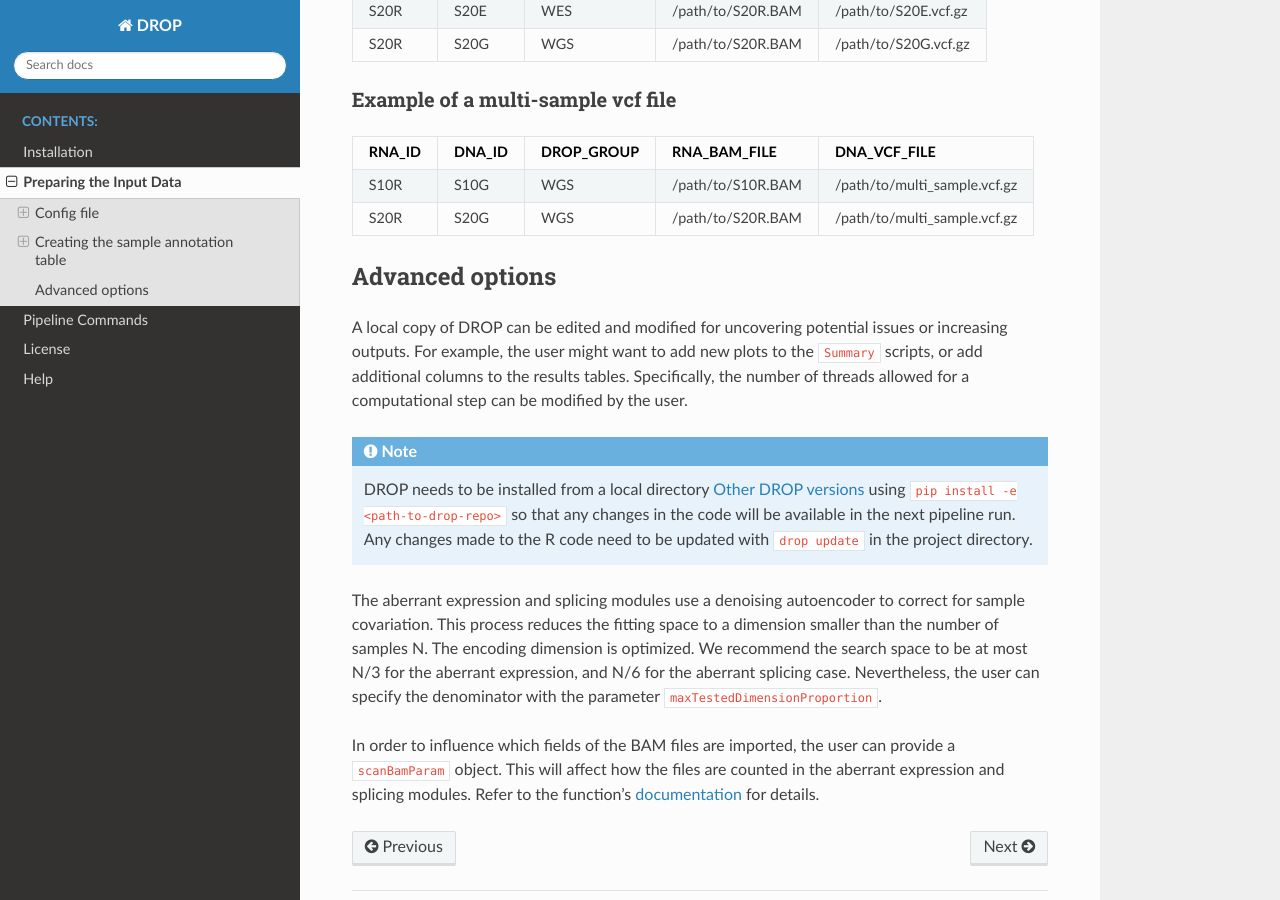
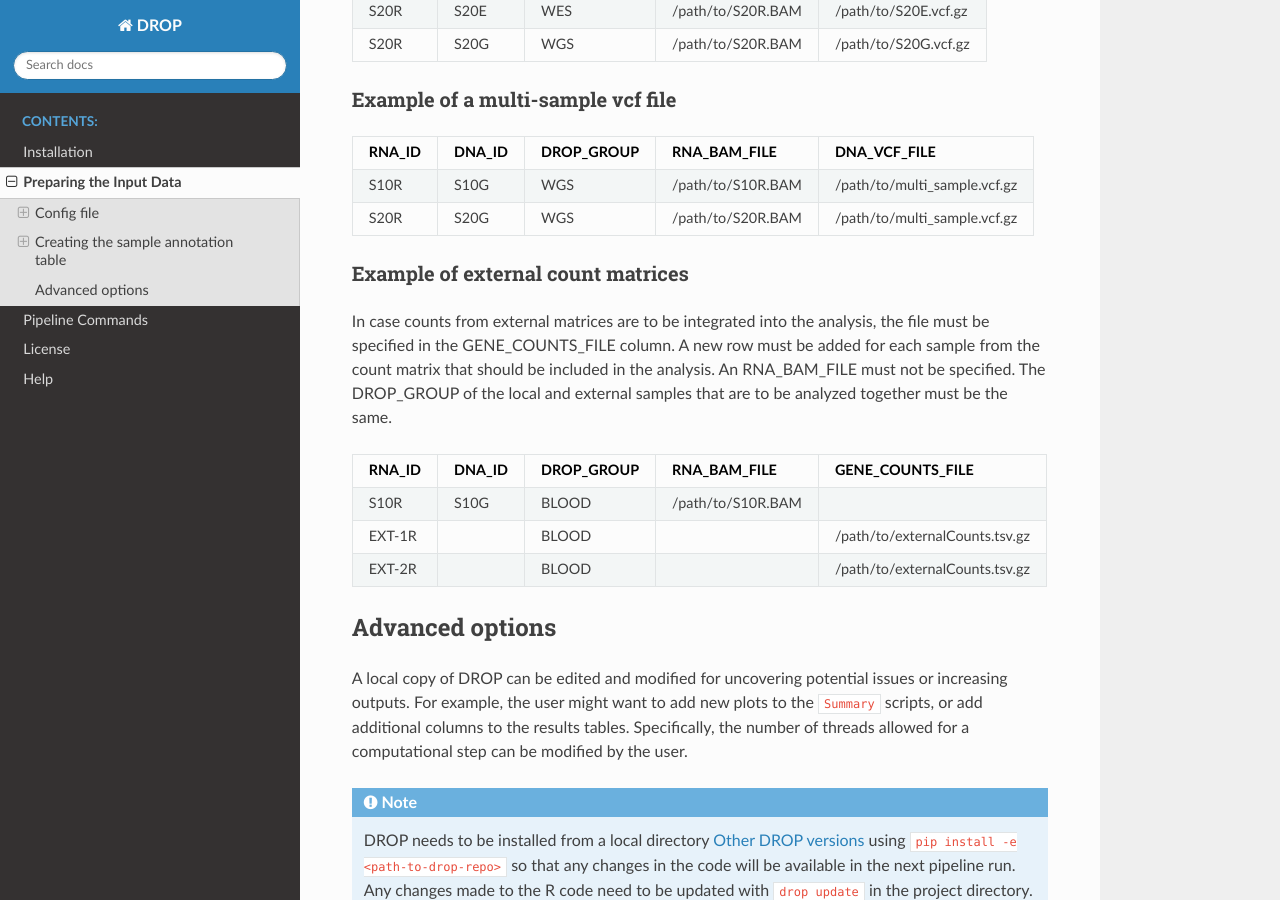
Before and after one commit to gagneurlab/drop, a Sphinx documentation site: the page built from docs/source/prepare.rst, in a window 1280 px wide and 900 px high, scrolled down 3264 px. Built offline with Sphinx 7.4.7 and the Read the Docs theme 2.0.0, drawn with Linux system fonts in a browser that asks for light colours.

Commit message:
external count matrix doc added

```diff
--- a/docs/source/prepare.rst
+++ b/docs/source/prepare.rst
@@ -146,22 +146,39 @@ S10R_M  S10G    MUSCLE      /path/to/S10R_M.BAM  /path/to/S10G.vcf.gz
 Example of DNA replicates
 ++++++++++++++++++++++++++++++++++
 
-======  ======  ==========  ===================  ==
-RNA_ID  DNA_ID  DROP_GROUP  RNA_BAM_FILE         DNA_VCF_FILE
-======  ======  ==========  ===================  ==
-S20R    S20E    WES         /path/to/S20R.BAM    /path/to/S20E.vcf.gz
-S20R    S20G    WGS         /path/to/S20R.BAM    /path/to/S20G.vcf.gz
-======  ======  ==========  ===================  ==
+======  ======  ==========  =================  ==
+RNA_ID  DNA_ID  DROP_GROUP  RNA_BAM_FILE       DNA_VCF_FILE
+======  ======  ==========  =================  ==
+S20R    S20E    WES         /path/to/S20R.BAM  /path/to/S20E.vcf.gz
+S20R    S20G    WGS         /path/to/S20R.BAM  /path/to/S20G.vcf.gz
+======  ======  ==========  =================  ==
 
 Example of a multi-sample vcf file
 ++++++++++++++++++++++++++++++++++
 
-======  ======  ==========  ===================  ==
-RNA_ID  DNA_ID  DROP_GROUP  RNA_BAM_FILE         DNA_VCF_FILE
-======  ======  ==========  ===================  ==
-S10R    S10G    WGS         /path/to/S10R.BAM    /path/to/multi_sample.vcf.gz
-S20R    S20G    WGS         /path/to/S20R.BAM    /path/to/multi_sample.vcf.gz
-======  ======  ==========  ===================  ==
+======  ======  ==========  =================  ==
+RNA_ID  DNA_ID  DROP_GROUP  RNA_BAM_FILE       DNA_VCF_FILE
+======  ======  ==========  =================  ==
+S10R    S10G    WGS         /path/to/S10R.BAM  /path/to/multi_sample.vcf.gz
+S20R    S20G    WGS         /path/to/S20R.BAM  /path/to/multi_sample.vcf.gz
+======  ======  ==========  =================  ==
+
+Example of external count matrices
+++++++++++++++++++++++++++++++++++
+
+In case counts from external matrices are to be integrated into the analysis,
+the file must be specified in the GENE_COUNTS_FILE column. A new row must be
+added for each sample from the count matrix that should be included in the
+analysis. An RNA_BAM_FILE must not be specified. The DROP_GROUP of the local
+and external samples that are to be analyzed together must be the same.
+
+======  ======  ==========  =================  ==
+RNA_ID  DNA_ID  DROP_GROUP  RNA_BAM_FILE       GENE_COUNTS_FILE
+======  ======  ==========  =================  ==
+S10R    S10G    BLOOD       /path/to/S10R.BAM
+EXT-1R          BLOOD                          /path/to/externalCounts.tsv.gz
+EXT-2R          BLOOD                          /path/to/externalCounts.tsv.gz
+======  ======  ==========  =================  ==
 
 
 Advanced options
```
